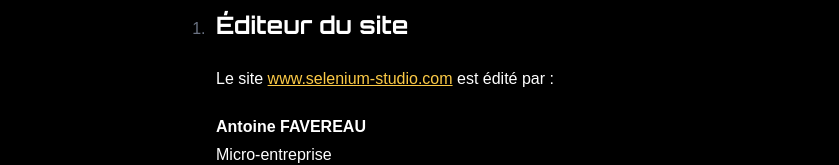
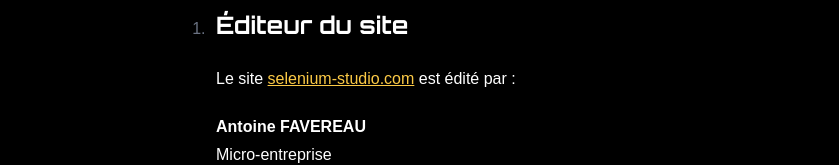
Before and after one commit to Agency-Titanium-Labs/selenium-website, a Next.js app: page /legal-documents/legal-notices in a window 1280 px wide. Shown: the part 187-352 px from the top of the page, without its empty margins (8-847 px from the left). Built offline with nearby package versions, Linux system fonts and the light colour scheme; a web font is replaced by a local one.

Commit message:
remove www from urls

```diff
--- a/app/legal-documents/legal-notices/page.tsx
+++ b/app/legal-documents/legal-notices/page.tsx
@@ -7,8 +7,8 @@ export default function LegalNotices() {
           <h2 className="text-white">Éditeur du site</h2>
           <p>
             Le site{" "}
-            <a href="https://www.selenium-studio.com" className="text-primary">
-              www.selenium-studio.com
+            <a href="https://selenium-studio.com" className="text-primary">
+              selenium-studio.com
             </a>{" "}
             est édité par :
           </p>
@@ -47,7 +47,7 @@ export default function LegalNotices() {
           </p>
           <p>
             Le nom de domaine{" "}
-            <a href="https://www.selenium-studio.com" className="text-primary">
+            <a href="https://selenium-studio.com" className="text-primary">
               Selenium - Agence web
             </a>{" "}
             est enregistré auprès de :
--- a/app/legal-documents/privacy-policy/page.tsx
+++ b/app/legal-documents/privacy-policy/page.tsx
@@ -11,7 +11,7 @@ export default function PrivacyPolicy() {
             Cette page explique comment <b>Selenium Studio</b> collecte, utilise
             et protège vos données personnelles, ainsi que la manière dont nous
             utilisons les cookies et autres traceurs sur notre site{" "}
-            <a href="https://www.selenium-studio.com" className="text-primary">
+            <a href="https://selenium-studio.com" className="text-primary">
               Selenium - Agence web
             </a>
             .
```
